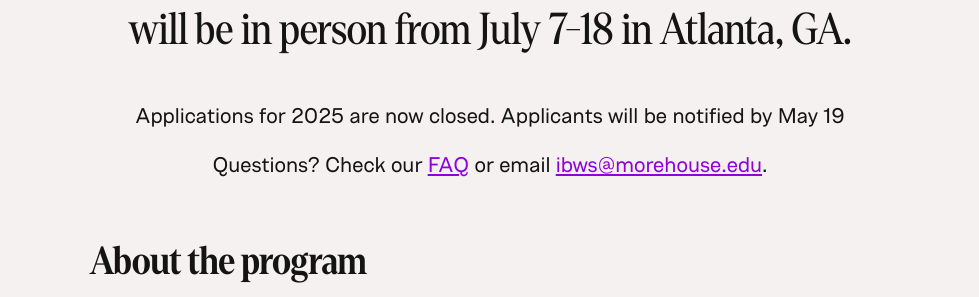
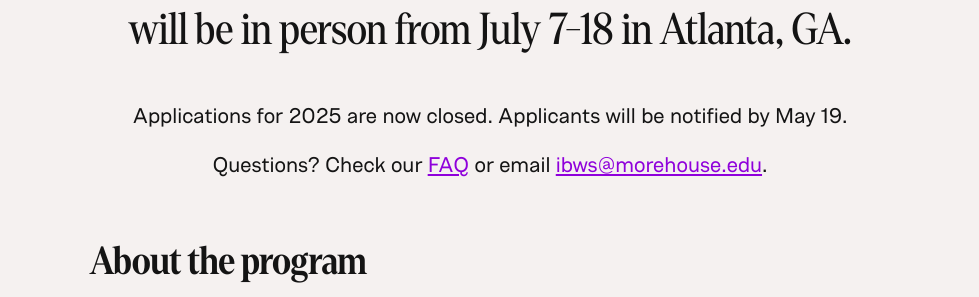
Before and after one commit to OpenNews/datainstitute-website, a Jekyll site: the page built from homepage.md, in a window 1280 px wide and 900 px high, scrolled down 775 px. Shown: the part 158-455 px from the top of the window, without its empty margins (150-1129 px from the left). Built offline with Jekyll 4.4.1, drawn with Linux system fonts in a browser that asks for light colours.

Commit message:
missing punctuation

```diff
--- a/homepage.md
+++ b/homepage.md
@@ -8,7 +8,7 @@ title: The Data Institute 2025
      <p class="big-type">This free, intensive workshop teaches journalists how&nbsp;to&nbsp;use data, design and code. This year&rsquo;s Data Institute will be in person from July 7-18 in Atlanta, GA.</p>
 
       <div class="sub-nav">
-        <p><span>Applications for 2025 are now closed. Applicants will be notified by May 19</span></p>
+        <p><span>Applications for 2025 are now closed. Applicants will be notified by May 19.</span></p>
         <!-- Congratulations to the <a href="/2025/">class of 2025</a>! -->
         <!-- <p>The application deadline is April 25.
          <span><a href="/apply/" class="button">Apply now! &rarr;</a></span></p> -->
```
